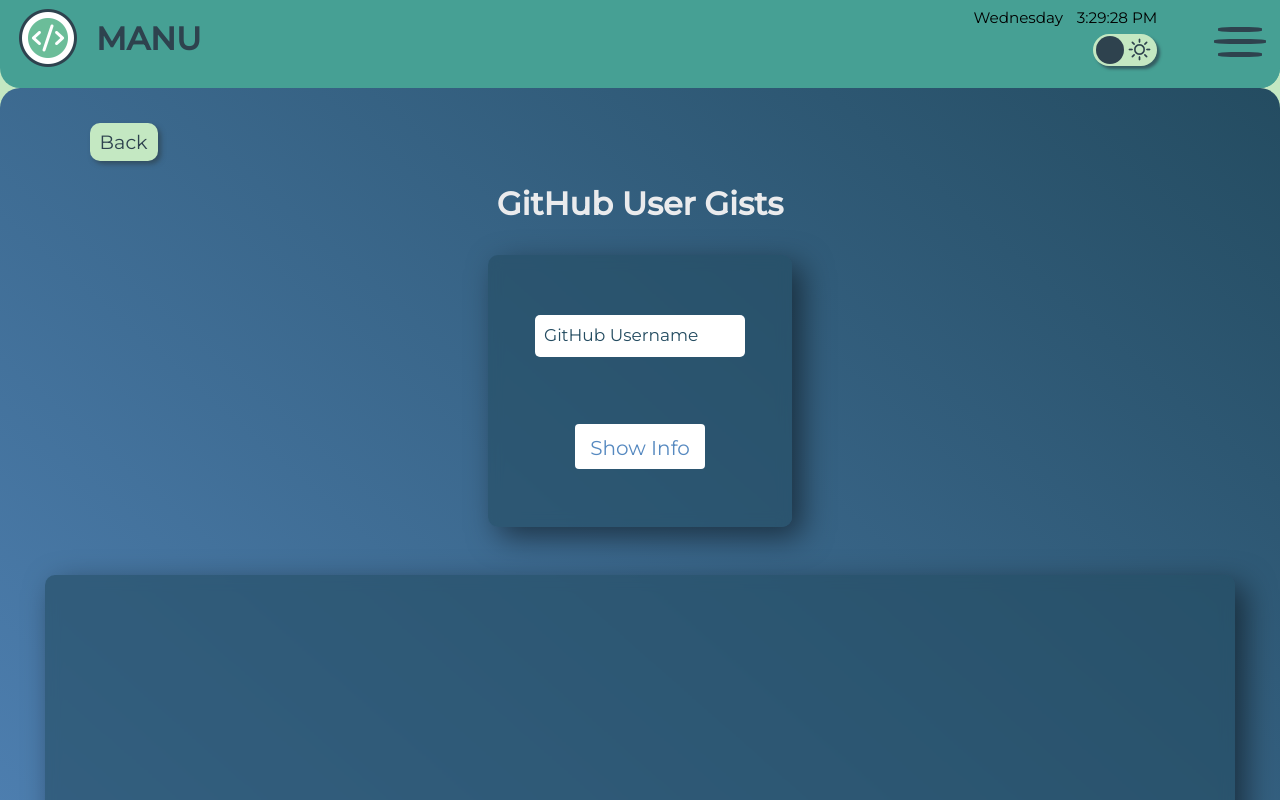
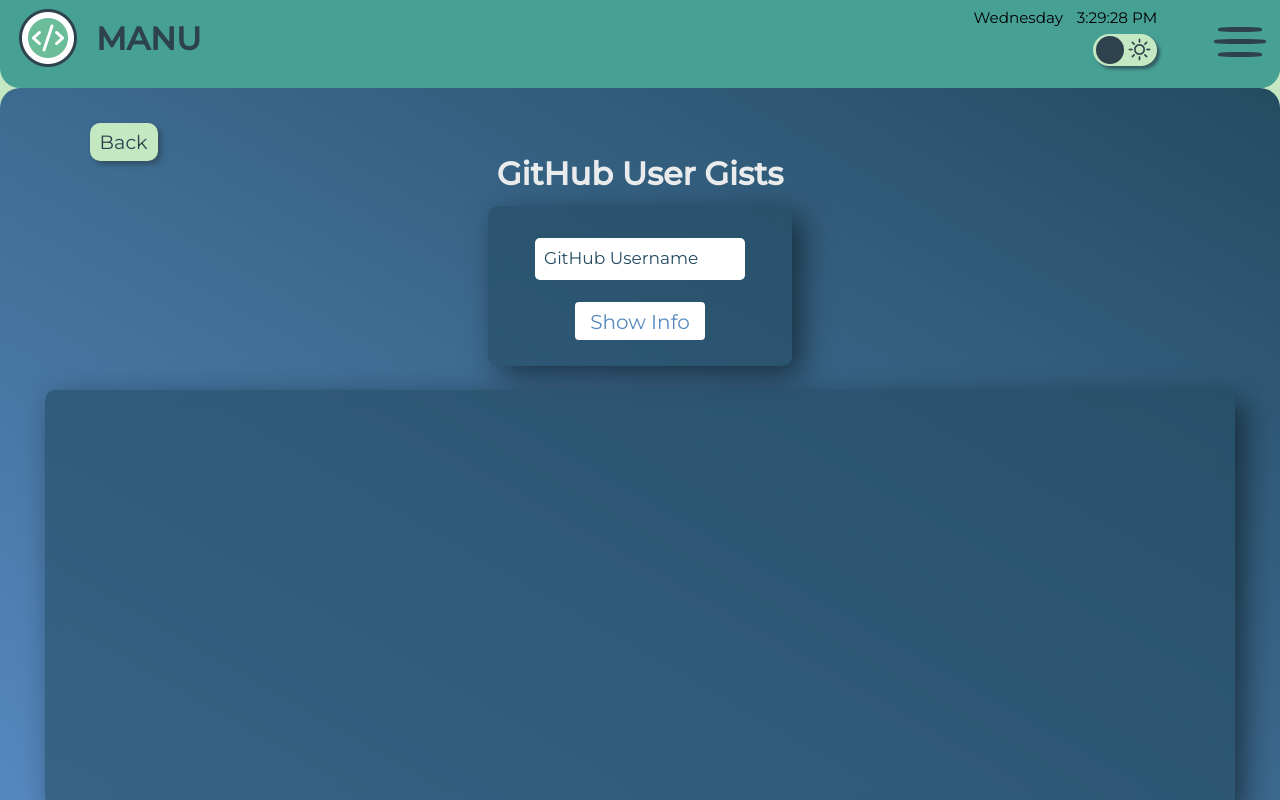
Before and after one commit to cmanu07/mysite, a React (Create React App) app: page /projects/github_api in a window 1280 px wide. Shown: the top 800 px of the page. Built offline with nearby package versions, Linux system fonts and the light colour scheme.

Commit message:
some style updates

```diff
--- a/src/components/Projects/Calculator/Calculator.css
+++ b/src/components/Projects/Calculator/Calculator.css
@@ -2,7 +2,7 @@
 
 #true .calculator-main {
     width: 100%;
-    height: 42em;
+    height: 44em;
     border-top: solid 0.7px var(--myGreen-hover);
     border-bottom: solid 0.7px var(--myGreen-hover);
     border-radius: 20px;
@@ -10,7 +10,7 @@
 }
 #false .calculator-main {
     width: 100%;
-    height: 42em;
+    height: 44em;
     border-radius: 20px;
     background-color: var(--myGreen-3);
 }
--- a/src/components/Projects/Counter/Counter.css
+++ b/src/components/Projects/Counter/Counter.css
@@ -75,7 +75,7 @@
 .default, .danger, .middle {
     transition: .3s;
     border-radius: 20px;
-    height: 42em;
+    height: 44em;
 }
 #false .counter-title {
     color: var(--myBlackGreen);
--- a/src/components/Projects/GitHub API/Form/Form.css
+++ b/src/components/Projects/GitHub API/Form/Form.css
@@ -43,11 +43,11 @@
 .form-main-section-form {
     position: relative;
     width: 19em;
-    height: 17em;
+    height: 10em;
     display: flex;
     align-items: center;
     flex-direction: column;
-    padding: 2em 1em;
+    padding: 1.8em 1em 0;
     border-radius: 10px;
     background-color: var(--myGlassBlue);
     box-shadow: 10px 10px 30px rgba(0, 0, 0, 0.5);
@@ -56,9 +56,9 @@
 }
 .github-input-button {
     width: 130px;
-    height: 45px;
+    height: 38px;
     color: var(--myBlue-1);
-    margin-top: 3em;
+    margin-top: 1em;
     padding-top: 0.1em;
     font-size: 20px;
     background-color: var(--myWhite);
@@ -81,7 +81,7 @@
     padding: 0 0.5em;
     border: var(--myWhite);
     background-color: var(--myWhite);
-    margin: 2em 0.5em 0.5em;
+    margin: 0.2em;
     color: var(--myDarkBlue);
 }
 .github-input:focus {
@@ -94,7 +94,7 @@
 .github-input-label {
     position: absolute;
     left: 56px;
-    top: 70px;
+    top: 42px;
     pointer-events: none;
     color: var(--myDarkBlue);
     font-size: 17px;
@@ -102,14 +102,14 @@
 }
 .results {
     width: 93vw;
-    height: 35em;
+    height: 26em;
     display: flex;
     flex-direction: column;
     align-items: center;
     justify-content: center;
     color: var(--myWhite);
     padding: 0.5em 1.5em;
-    margin: 3em 0 5em;
+    margin: 1.5em 0 5em;
     border-radius: 10px;
     background-color: var(--myGlassBlue);
     box-shadow: 10px 10px 30px rgba(0, 0, 0, 0.5);
@@ -120,8 +120,8 @@
     flex-direction: column;
     justify-content: center;
     align-items: center;
-    margin-bottom: 1.5em;
-    padding: 1em 0;
+    margin-bottom: .5em;
+    padding: 0.6em 0 0;
     width: 100%;
     height: 16em;
 }
@@ -143,11 +143,13 @@
     -moz-column-count: 2;
     -webkit-column-count: 2;
     width: 90vw;
+    margin-top: 0.6em;
     scroll-behavior: smooth;
     overflow-x: hidden;
     overflow-y: scroll;
+    box-shadow: inset 0px 1px 10px 1px rgba(0, 0, 0, 0.5);
 }
-.ol-list-title {
+.results-list-title {
     font-size: 1.2em;
     font-weight: bold;
 }
--- a/src/components/Projects/GitHub API/Form/Form.js
+++ b/src/components/Projects/GitHub API/Form/Form.js
@@ -54,7 +54,10 @@
                     {avatarToShow ? <img src={avatarToShow} alt="missing avatar..."/> : ""}
                     {userToShow ? <p className='results-topic'><em>UserName :</em> {userToShow} </p> : ""}
                 </article>
-                <ol className='results-ol-list'>{userToShow ? <span className='ol-list-title'>List of public gists :</span> : ""}
+                <div>
+                    {userToShow ? <span className='results-list-title'>List of public gists :</span> : ""}
+                </div>
+                <ol className='results-ol-list'>
                 {
                 gists && gists.map(gist => {
                             const {id, created_at, url, description, files: {...others}} = gist;
--- a/src/components/Projects/GitHub API/GitHubAPI.css
+++ b/src/components/Projects/GitHub API/GitHubAPI.css
@@ -9,9 +9,9 @@
     --myGlassBlue: hsl(200, 46%, 26%, 0.6);
     --myWhite2: #EAEBED;
 }
-/* .github {
-    height: 42em;
-} */
+.github {
+    height: 46em;
+}
 .github-main-div {
     background-image: linear-gradient(to top right, var(--myBlue-1), var(--myDarkBlue));
     width: 100%;
@@ -25,6 +25,6 @@
 .github-main-div h1 {
     text-align: center;
     font-size: 200%;
-    margin: 3em 0em 1em 0;
+    margin: 4em 0em 0.4em 0;
     color: var(--myWhite2);
 }
--- a/src/components/Projects/SearchBar/SearchBar.css
+++ b/src/components/Projects/SearchBar/SearchBar.css
@@ -15,7 +15,7 @@
 
 .main {
     width: 100%;
-    height: 42em;
+    height: 46em;
     background-image: url('../../Media/wallpaper.jpg');
     display: flex;
     flex-direction: column;
--- a/src/components/Projects/Stopwatch/Stopwatch.css
+++ b/src/components/Projects/Stopwatch/Stopwatch.css
@@ -15,7 +15,7 @@
     flex-direction: column;
     padding-bottom: 5em;
     border-radius: 20px;
-    height: 42em;
+    height: 44em;
 }
 #true .stopwatch {
     background: var(--myGreen-1);
@@ -23,7 +23,7 @@
     flex-direction: column;
     padding-bottom: 5em;
     border-radius: 20px;
-    height: 42em;
+    height: 44em;
 }
 #false .stopwatch h2 {
     text-align: center;
--- a/src/components/Projects/TicTacToe/TicTacToe.css
+++ b/src/components/Projects/TicTacToe/TicTacToe.css
@@ -14,14 +14,14 @@
 #false .tictactoe {
     display: flex;
     position: relative;
-    height: 42em;
+    height: 44em;
     flex-direction: column;
     border-radius: 20px;
 }
 #true .tictactoe {
     display: flex;
     position: relative;
-    height: 42em;
+    height: 44em;
     flex-direction: column;
     border-radius: 20px;
 }
--- a/src/components/Projects/TrafficLight/TrafficLight.css
+++ b/src/components/Projects/TrafficLight/TrafficLight.css
@@ -4,7 +4,7 @@
 .semafor {
     display: flex;
     flex-direction: column;
-    height: 42em;
+    height: 44em;
 }
 .semafor-lights {
     display: flex;
@@ -13,14 +13,14 @@
     margin: auto;
     padding-top: 0.2em;
     width: 9em;
-    height: 21em;
+    height: 21.5em;
     border: none;
     border-radius: 1em;
     background-color: var(--myGreen-1);
 }
 .semafor-lights p {
-    width: 5.6em;
-    height: 5.6em;
+    width: 5.8em;
+    height: 5.8em;
     border: 2px solid var(--myGreen-2);
     border-radius: 3.5em;
     margin: 0.6em 0;
```
